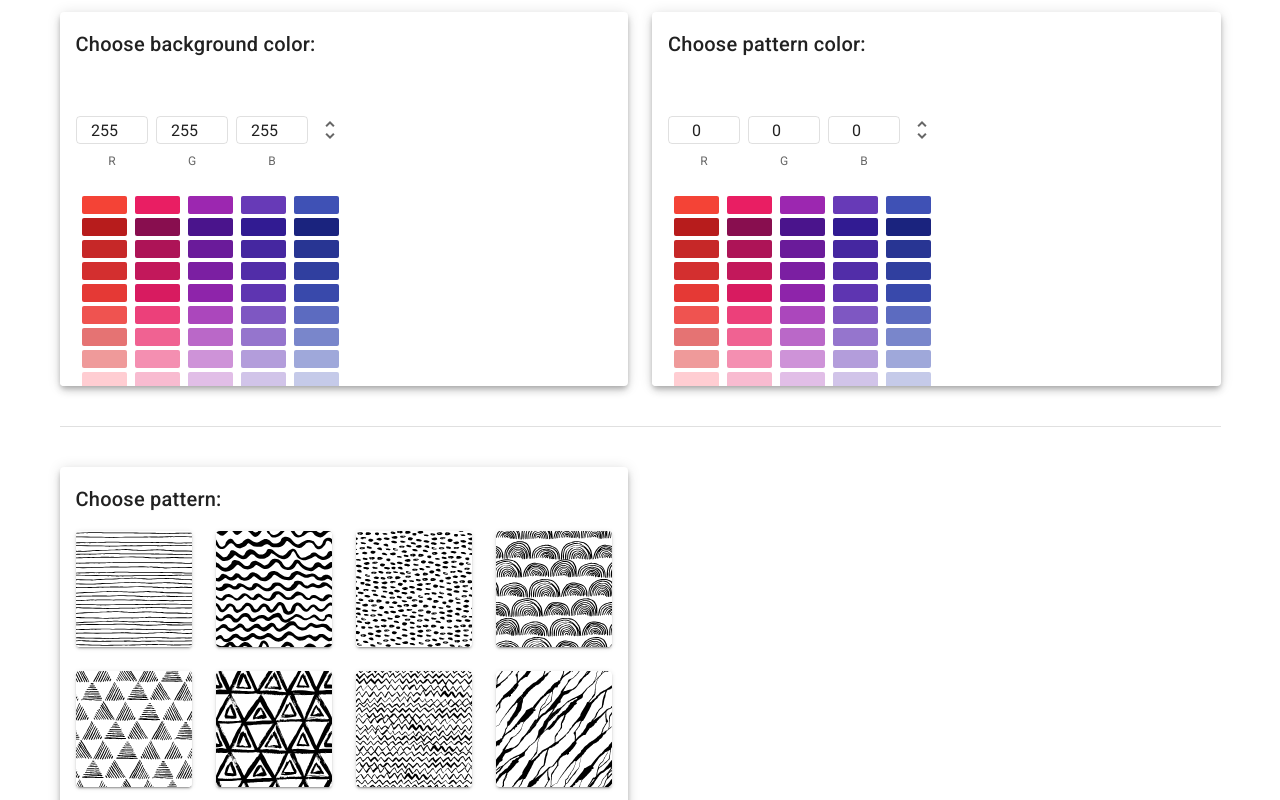
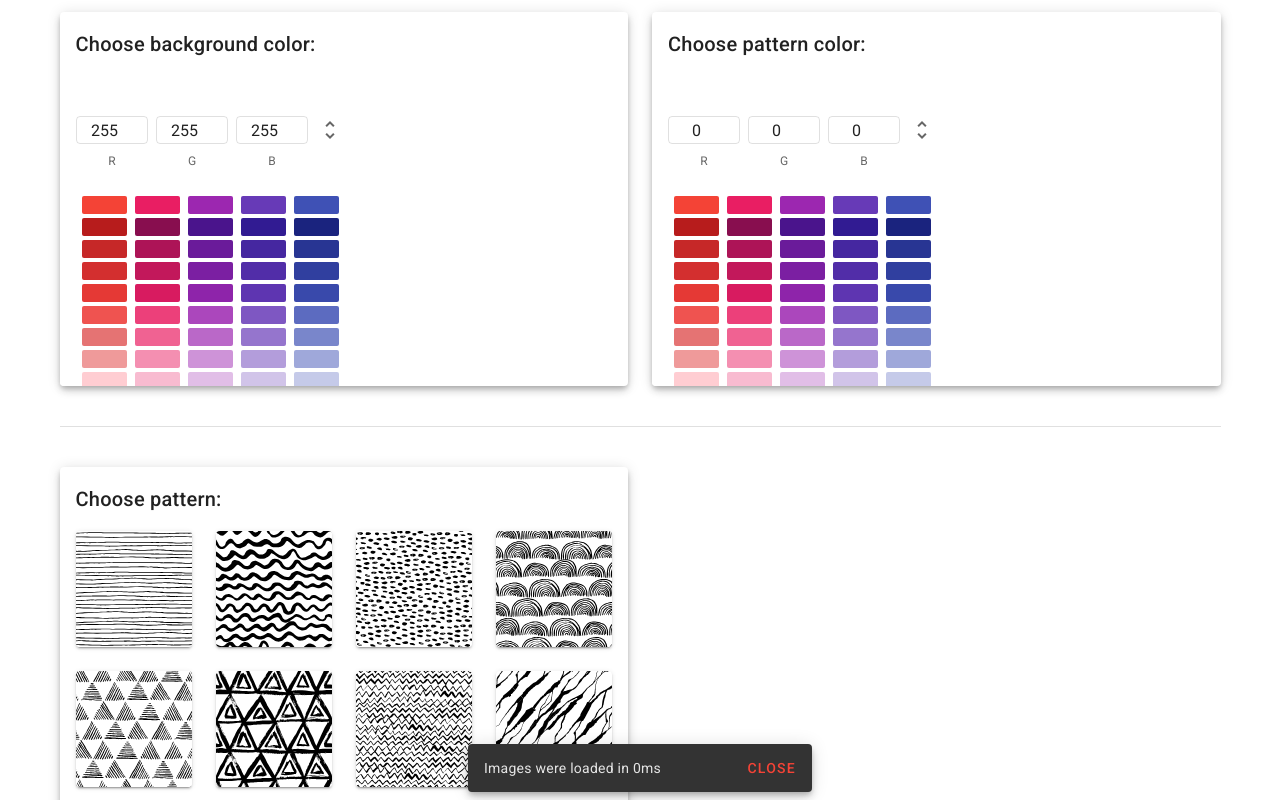
Before and after one commit to lixometr1/svg-color, a Vue app: page / in a window 1280 px wide. Shown: the top 800 px of the page. Built offline with nearby package versions, Linux system fonts and the light colour scheme.

Commit message:
removed timeout

```diff
--- a/src/views/Home.vue
+++ b/src/views/Home.vue
@@ -34,7 +34,7 @@
         </v-col>
       </v-row>
     </v-container>
-    <v-snackbar v-model="showTooltip" :timeout="3000">
+    <v-snackbar v-model="showTooltip">
       {{ tooltipText }}
 
       <template v-slot:action="{ attrs }">
```
